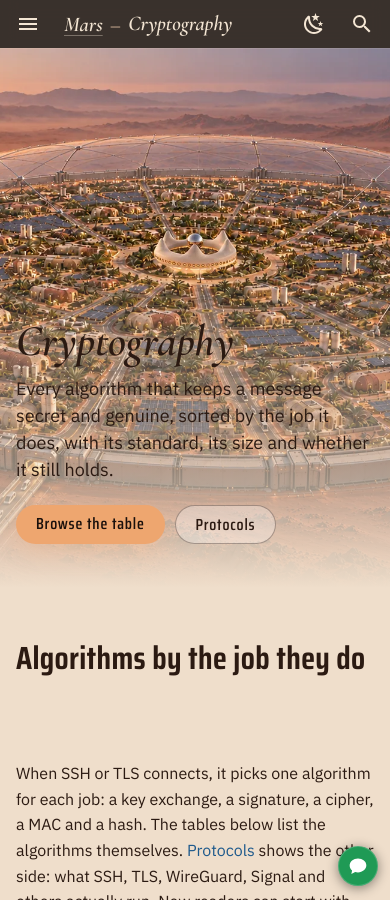
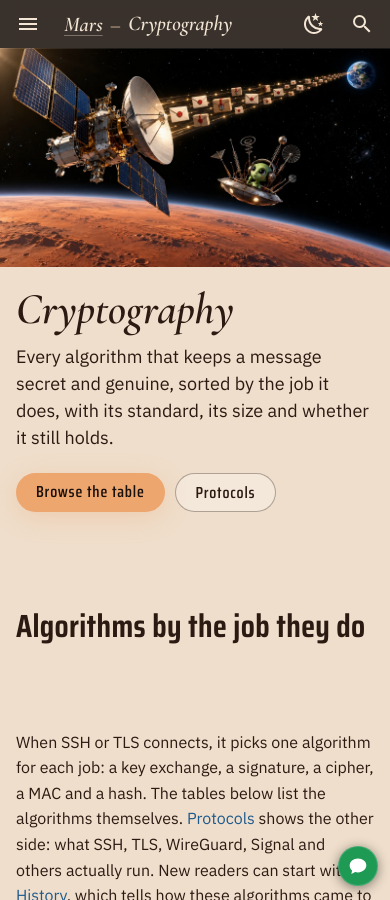
Before and after one commit to TTMathCS/cryptography, an MkDocs documentation site: the page built from docs/index.md, in a window 390 px wide and 900 px high. Built offline with MkDocs 1.6.1 and Material for MkDocs 9.7.7, drawn with Linux system fonts in a browser that asks for light colours; comment, search, counter and statistics services are not loaded.

Commit message:
Banner: the "alien in the middle" picture on the home page; on phones the picture sits above the title (issue #3)

```diff
--- a/docs/stylesheets/mars.css
+++ b/docs/stylesheets/mars.css
@@ -124,14 +124,17 @@
     var(--md-default-bg-color);
 }
 
-/* the homepage: the dome full width, the title at its foot */
+/* the homepage: the "alien in the middle" picture full width (sealed letters flying from a Mars relay to Earth while a
+   small alien listens in; from akadian.ca's Talk to Earth page, Jim 1 Nov 2026, issue #3), the title at its foot.
+   The other pages keep the city picture behind their text */
 .mars-hero {
+  --mars-hero-photo: url("../images/alien-in-the-middle.webp");
   display: flex;
   align-items: flex-end;
   min-height: min(76vh, 40rem);
   background:
     linear-gradient(180deg, transparent 35%, var(--mars-bg-fade) 70%, var(--md-default-bg-color) 100%),
-    var(--mars-photo) center 42% / cover no-repeat;
+    var(--mars-hero-photo) center 40% / cover no-repeat;
 }
 
 .mars-hero__inner {
@@ -265,7 +268,11 @@
 }
 
 @media screen and (max-width: 44.9375em) {
-  .mars-hero { min-height: 60vh; }
+  /* on a phone the whole picture sits above the title, so the alien stays in view and the words are on the plain page */
+  .mars-hero { display: block; min-height: 0; background: var(--md-default-bg-color); }
+  .mars-hero::before { content: ""; display: block; aspect-ratio: 16 / 9; background: var(--mars-hero-photo) center / cover no-repeat; }
+  .mars-hero__inner { padding-top: 1rem; }
+  .mars-hero__title, [data-md-color-scheme="default"] .mars-hero__title { color: var(--md-default-fg-color); text-shadow: none; }
   .md-container { background-size: auto, 200% auto, auto; }
 }
 
```
Also changed, not shown: docs/images/alien-in-the-middle.webp (added).
